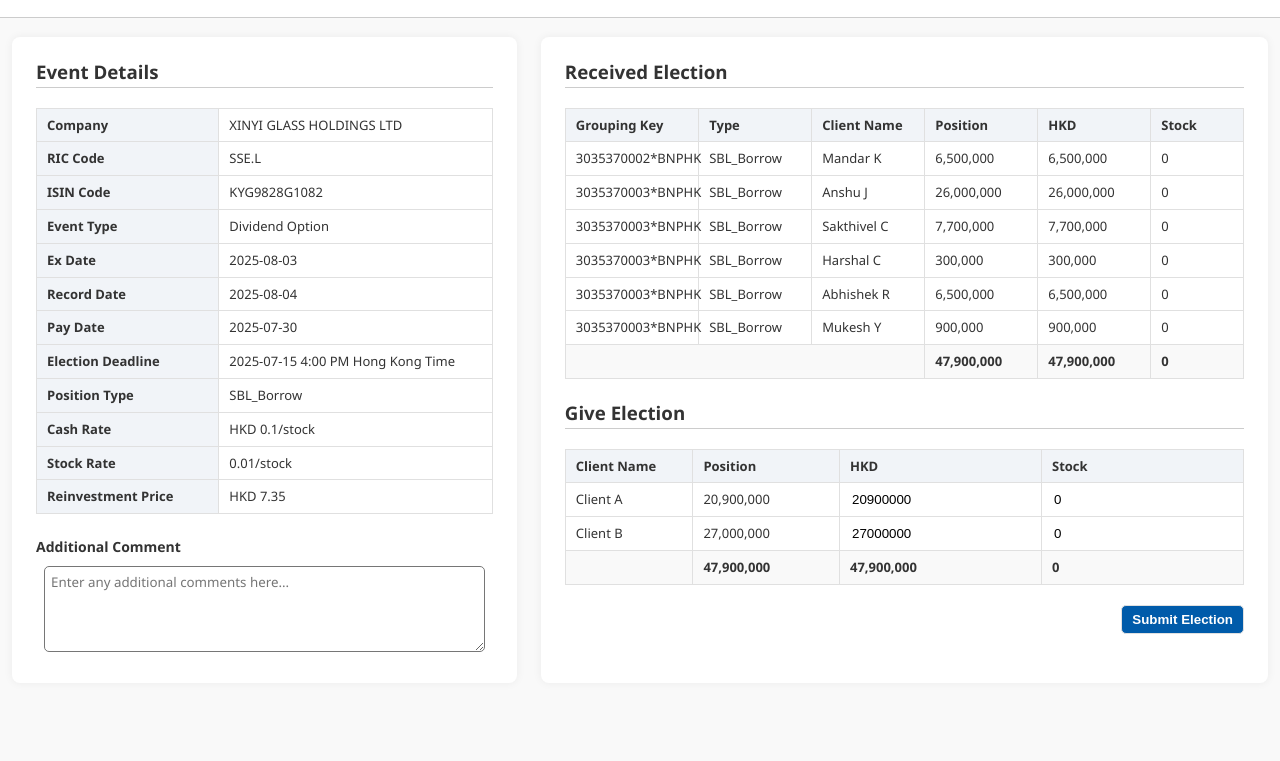
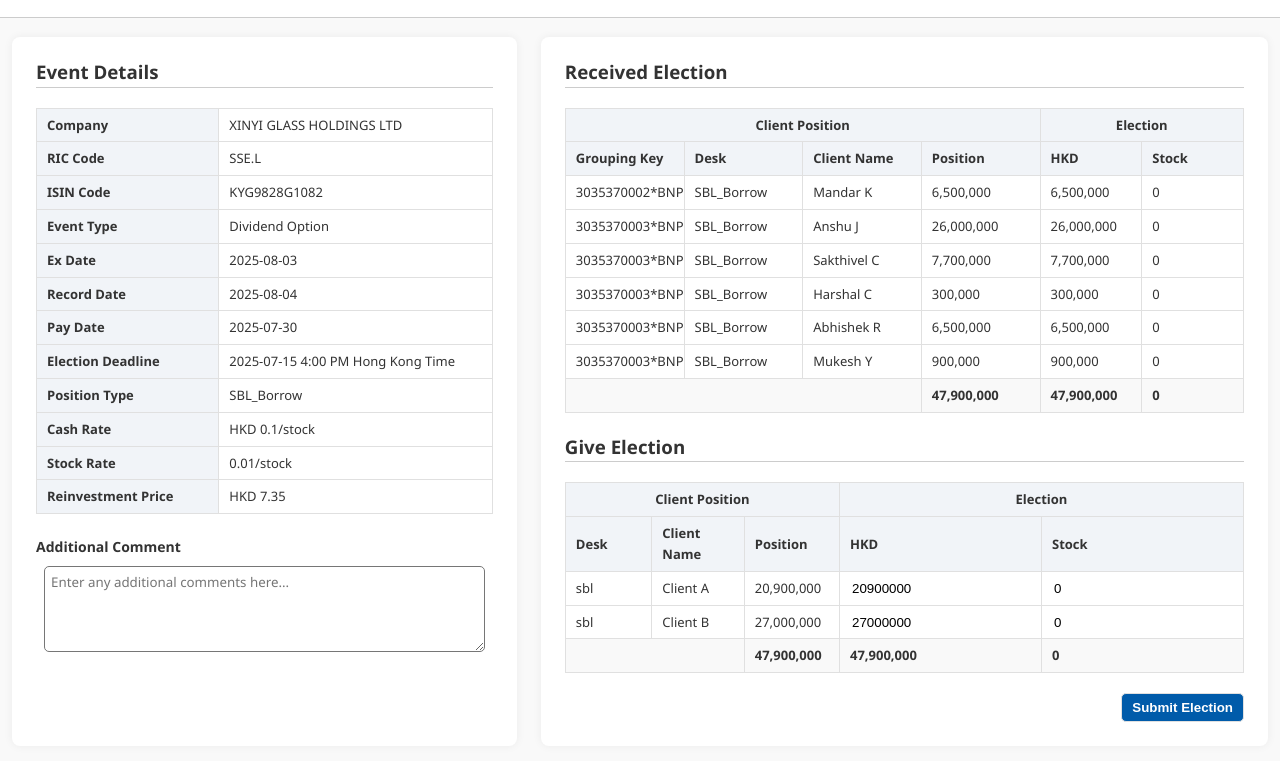
Before and after one commit to ChaudhariHarsha/ca-trade, a plain HTML site: page index.html in a window 1280 px wide. Shown: the part 53-814 px from the top of the page. Drawn offline with Linux system fonts and the light colour scheme.

Commit message:
added sub header with new format design

```diff
--- a/index.html
+++ b/index.html
@@ -249,13 +249,12 @@
     let allValid = true;
 
     rows.forEach((row, index) => {
-      // Skip total row
       const isTotalRow = row.style.fontWeight === "bold";
       if (isTotalRow) return;
 
-      const positionCell = row.cells[1];
-      const hkdInput = row.cells[2].querySelector('input');
-      const stockInput = row.cells[3].querySelector('input');
+      const positionCell = row.cells[2];
+      const hkdInput = row.cells[3].querySelector('input');
+      const stockInput = row.cells[4].querySelector('input');
 
       const position = parseInt(positionCell.textContent.replace(/,/g, ''), 10) || 0;
       const hkdVal = parseInt(hkdInput.value || 0, 10);
@@ -271,7 +270,7 @@
       totalStock += stockVal;
     });
 
-    // Update total row values (last row)
+    // Update total row
     const totalRow = table.querySelector('tbody tr:last-child');
     totalRow.cells[1].textContent = formatNumber(totalPosition);
     totalRow.cells[2].textContent = formatNumber(totalHKD);
@@ -296,15 +295,9 @@
       input.addEventListener('input', recalculateElectionRows);
     });
 
-    recalculateElectionRows(); // Initial call on load
+    recalculateElectionRows(); // Initial check on page load
   });
 </script>
-
-
-
-
-
-
 </head>
 
 <body>
@@ -392,17 +385,21 @@
         <table style="width: 100%; table-layout: fixed; border-collapse: collapse;">
           <thead>
             <tr>
-              <th style="width: 19.66%; text-align: left;">Grouping Key</th>
-              <th style="width: 16.66%; text-align: left;">Type</th>
+                <th colspan="4" style="width: 70%;text-align: center;">Client Position</th>
+                <th colspan="2" style="width: 30%;text-align: center;">Election</th>
+              </tr>
+            <tr>
+              <th style="width: 20.66%; text-align: left;">Grouping Key</th>
+              <th style="width: 16.66%; text-align: left;">Desk</th>
               <th style="width: 16.66%; text-align: left;">Client Name</th>
               <th style="width: 16.66%; text-align: left;">Position</th>
-              <th style="width: 16.66%; text-align: left;">HKD</th>
+              <th style="width: 15.66%; text-align: left;">HKD</th>
               <th style="width: 13.66%; text-align: left;">Stock</th>
             </tr>
           </thead>
           <tbody>
             <tr>
-              <td>3035370002*BNPHK</td>
+              <td>3035370002*BNP</td>
               <td>SBL_Borrow</td>
               <td>Mandar K</td>
               <td>6,500,000</td>
@@ -410,7 +407,7 @@
               <td>0</td>
             </tr>
             <tr>
-              <td>3035370003*BNPHK</td>
+              <td>3035370003*BNP</td>
               <td>SBL_Borrow</td>
               <td>Anshu J</td>
               <td>26,000,000</td>
@@ -418,7 +415,7 @@
               <td>0</td>
             </tr>
             <tr>
-              <td>3035370003*BNPHK</td>
+              <td>3035370003*BNP</td>
               <td>SBL_Borrow</td>
               <td>Sakthivel C</td>
               <td>7,700,000</td>
@@ -426,7 +423,7 @@
               <td>0</td>
             </tr>
             <tr>
-              <td>3035370003*BNPHK</td>
+              <td>3035370003*BNP</td>
               <td>SBL_Borrow</td>
               <td>Harshal C</td>
               <td>300,000</td>
@@ -434,7 +431,7 @@
               <td>0</td>
             </tr>
             <tr>
-              <td>3035370003*BNPHK</td>
+              <td>3035370003*BNP</td>
               <td>SBL_Borrow</td>
               <td>Abhishek R</td>
               <td>6,500,000</td>
@@ -442,7 +439,7 @@
               <td>0</td>
             </tr>
             <tr>
-              <td>3035370003*BNPHK</td>
+              <td>3035370003*BNP</td>
               <td>SBL_Borrow</td>
               <td>Mukesh Y</td>
               <td>900,000</td>
@@ -463,6 +460,11 @@
           <table class="give-election-table">
             <thead>
               <tr>
+                <th colspan="3" style="text-align: center;">Client Position</th>
+                <th colspan="2" style="text-align: center;">Election</th>
+              </tr>
+              <tr>
+                <th>Desk</th>
                 <th>Client Name</th>
                 <th>Position</th>
                 <th>HKD</th>
@@ -471,19 +473,21 @@
             </thead>
             <tbody>
               <tr>
+                <td>sbl</td>
                 <td>Client A</td>
                 <td>20,900,000</td>
                 <td><input type="number" value="20900000" /></td>
                 <td><input type="number" value="0" /></td>
               </tr>
               <tr>
+                <td>sbl</td>
                 <td>Client B</td>
                 <td>27,000,000</td>
                 <td><input type="number" value="27000000" /></td>
                 <td><input type="number" value="0" /></td>
               </tr>
               <tr style="font-weight: bold; background-color: #f9f9f9;">
-                <td colspan="1"></td>
+                <td colspan="2"></td>
                 <td>47,900,000</td>
                 <td>47,900,000</td>
                 <td>0</td>
```
